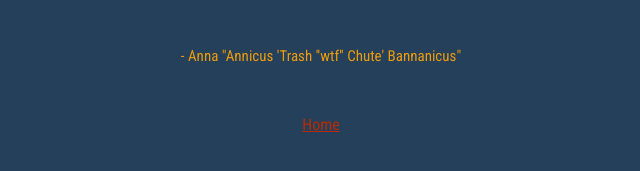
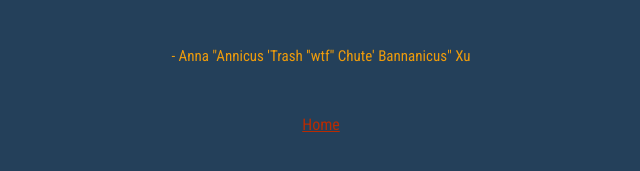
Before and after one commit to milicabanic/milicabanic.github.io, a plain HTML site: page reviews.html in a window 1280 px wide. Shown: the part 829-1000 px from the top of the page, 319-959 px from the left. Drawn offline with Linux system fonts and the light colour scheme.

Commit message:
Update reviews.html

```diff
--- a/reviews.html
+++ b/reviews.html
@@ -76,7 +76,7 @@ h1,p {
   <p class="p7">"Milica Banic has repeatedly and admirably demonstrated her proficiency at seducing her way into multiple research positions simultaneously. She is the light of my life and the boiling tap water to my jasmine tea leaves." </p>
   <p class="p8">- Jane "Jame" Ding </p>
   <p class="p9">"Feels good man" </p>
-  <p class="p10">- Anna "Annicus 'Trash ''wtf'' Chute' Bannanicus"
+  <p class="p10">- Anna "Annicus 'Trash ''wtf'' Chute' Bannanicus" Xu
   <p class="homepage">
     <a href="index.html"> Home </a>
   </body>
```
